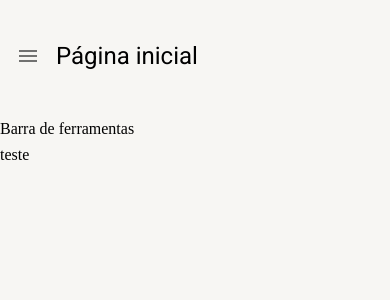
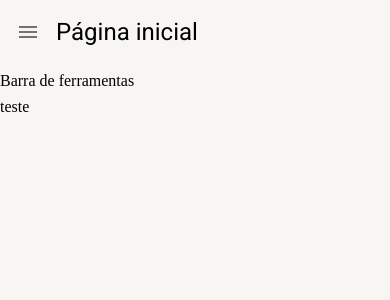
Before and after one commit to kassioOliveira/city-app, a React (Create React App) app: page /pagina-inicial in a window 390 px wide. Shown: the top 300 px of the page. Built offline with nearby package versions, Linux system fonts and the light colour scheme.

Commit message:
Layout base responsivo

```diff
--- a/src/pages/dashboard/Dashboard.tsx
+++ b/src/pages/dashboard/Dashboard.tsx
@@ -3,7 +3,7 @@ import { LayoutBaseDePagina } from '../../shared/layouts';
 
 export const Dashboard: React.FC = () => {
   return (
-    <LayoutBaseDePagina titulo='Página inicial'>
+    <LayoutBaseDePagina titulo='Página inicial' barraDeFerramentas={<>Barra de ferramentas</>}>
         teste
     </LayoutBaseDePagina>
   );
--- a/src/shared/layouts/LayoutBaseDePagina.tsx
+++ b/src/shared/layouts/LayoutBaseDePagina.tsx
@@ -5,17 +5,19 @@ import { useAppDrawerContext } from '../contexts';
 interface ILayoutBaseDePaginaProps {
     children: React.ReactNode;
     titulo: string;
+    barraDeFerramentas?: React.ReactNode;
 }
 
-export const LayoutBaseDePagina: React.FC<ILayoutBaseDePaginaProps> = ({ children, titulo }) => {
+export const LayoutBaseDePagina: React.FC<ILayoutBaseDePaginaProps> = ({ children, titulo, barraDeFerramentas }) => {
   const smDown = useMediaQuery((theme:Theme) => theme.breakpoints.down('sm'));
+  const mdDown = useMediaQuery((theme:Theme) => theme.breakpoints.down('md'));
   const theme = useTheme();
 
   const { toggleDrawerOpen } = useAppDrawerContext();
 
   return (
     <Box height='100%' display='flex' flexDirection='column' gap={1}>
-      <Box display='flex' alignItems='center' gap={1} padding={1} height={theme.spacing(12)}>
+      <Box display='flex' alignItems='center' gap={1} padding={1} height={theme.spacing(smDown ? 6 : mdDown ? 8 : 12)}>
         {smDown && (
           <IconButton onClick={toggleDrawerOpen}>
             <Icon>
@@ -24,16 +26,23 @@ export const LayoutBaseDePagina: React.FC<ILayoutBaseDePaginaProps> = ({ childre
           </IconButton>
         )}
 
-        <Typography variant='h5'>
+        <Typography
+          overflow='hidden'
+          whiteSpace='nowrap'
+          textOverflow='ellipsis'
+          variant={smDown ? 'h5' : mdDown ? 'h4' : 'h3'}
+        >
           {titulo}
         </Typography>
       </Box>
 
-      <Box>
-      Barra de ferramentas
-      </Box>
+      {barraDeFerramentas && (
+        <Box>
+          {barraDeFerramentas}
+        </Box>
+      )}
 
-      <Box>
+      <Box flex={1} overflow='auto'>
         {children}
       </Box>
     </Box>
```
